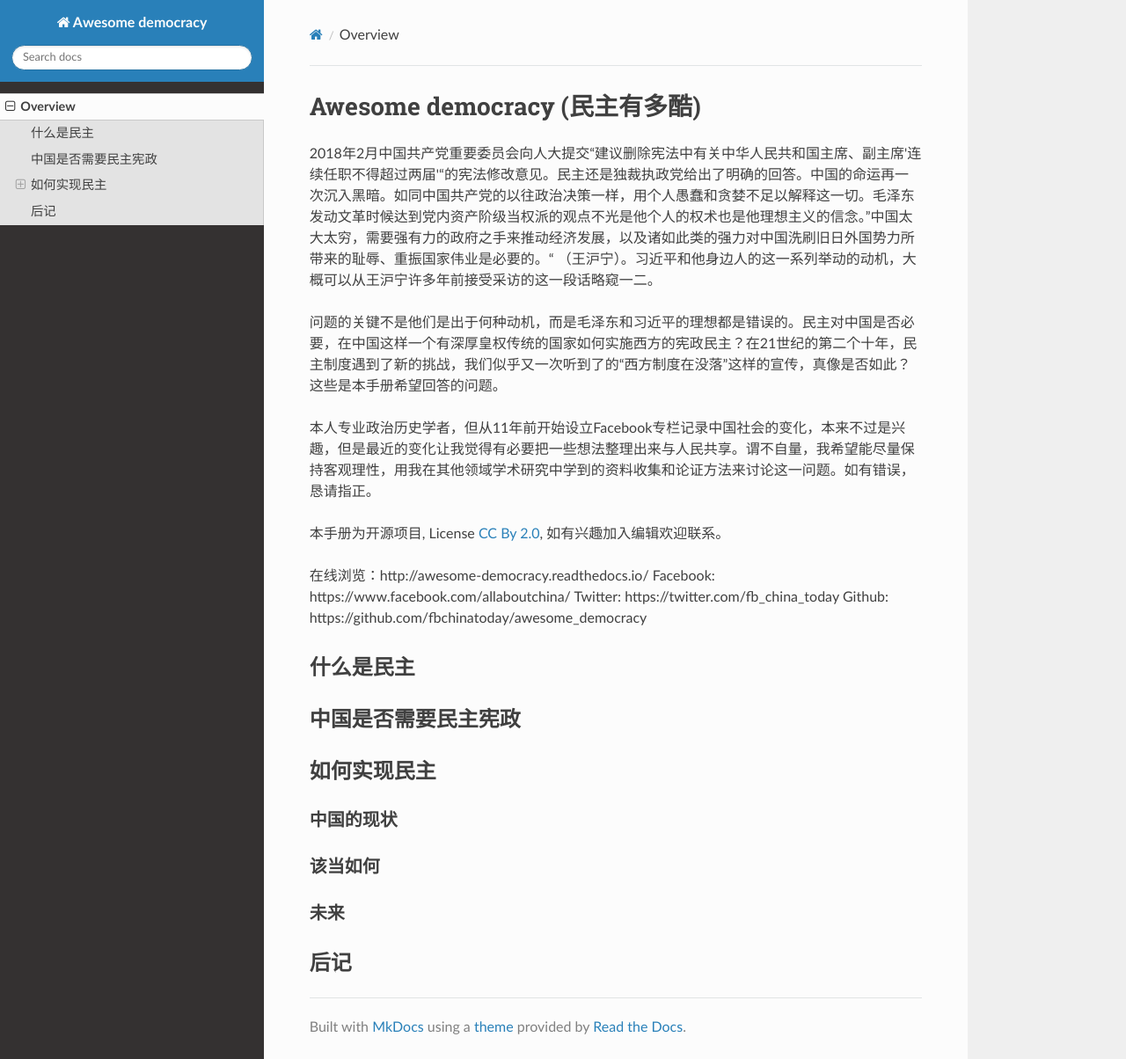
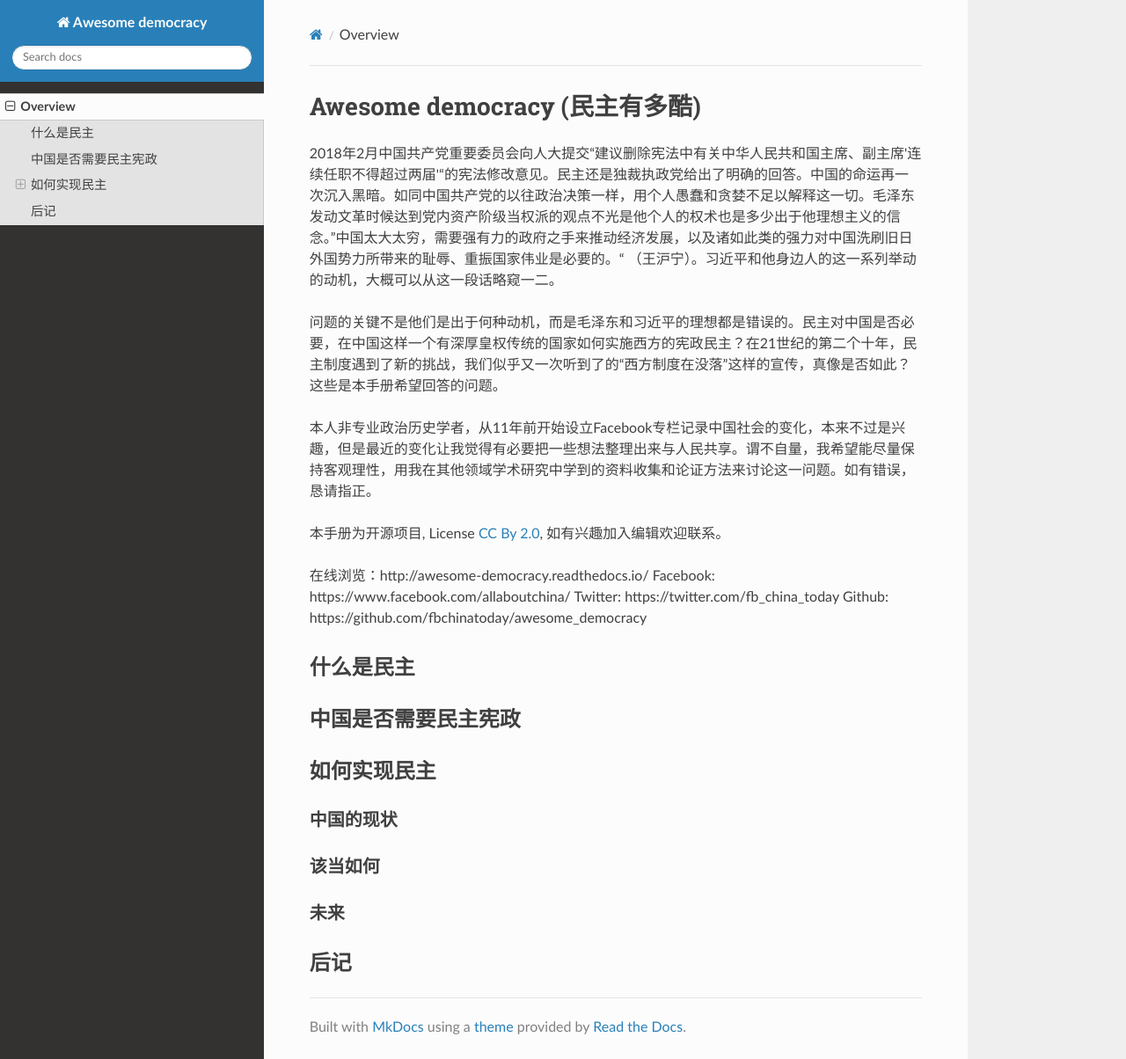
Before and after one commit to fbchinatoday/awesome_democracy, an MkDocs documentation site: the page built from docs/index.md, in a window 1280 px wide and 1204 px high. Shown: the whole window at 88% size. Built offline with MkDocs 1.6.1, drawn with Linux system fonts in a browser that asks for light colours; nearby versions of some CDN libraries; old or Windows-style settings are respelled for this version of MkDocs.

Commit message:
a quick commit

```diff
--- a/docs/index.md
+++ b/docs/index.md
@@ -1,11 +1,11 @@
 Awesome democracy (民主有多酷)
 ===================
 
-2018年2月中国共产党重要委员会向人大提交“建议删除宪法中有关中华人民共和国主席、副主席'连续任职不得超过两届'“的宪法修改意见。民主还是独裁执政党给出了明确的回答。中国的命运再一次沉入黑暗。如同中国共产党的以往政治决策一样，用个人愚蠢和贪婪不足以解释这一切。毛泽东发动文革时候达到党内资产阶级当权派的观点不光是他个人的权术也是他理想主义的信念。”中国太大太穷，需要强有力的政府之手来推动经济发展，以及诸如此类的强力对中国洗刷旧日外国势力所带来的耻辱、重振国家伟业是必要的。“ （王沪宁）。习近平和他身边人的这一系列举动的动机，大概可以从王沪宁许多年前接受采访的这一段话略窥一二。
+2018年2月中国共产党重要委员会向人大提交“建议删除宪法中有关中华人民共和国主席、副主席'连续任职不得超过两届'“的宪法修改意见。民主还是独裁执政党给出了明确的回答。中国的命运再一次沉入黑暗。如同中国共产党的以往政治决策一样，用个人愚蠢和贪婪不足以解释这一切。毛泽东发动文革时候达到党内资产阶级当权派的观点不光是他个人的权术也是多少出于他理想主义的信念。”中国太大太穷，需要强有力的政府之手来推动经济发展，以及诸如此类的强力对中国洗刷旧日外国势力所带来的耻辱、重振国家伟业是必要的。“ （王沪宁）。习近平和他身边人的这一系列举动的动机，大概可以从这一段话略窥一二。
 
 问题的关键不是他们是出于何种动机，而是毛泽东和习近平的理想都是错误的。民主对中国是否必要，在中国这样一个有深厚皇权传统的国家如何实施西方的宪政民主？在21世纪的第二个十年，民主制度遇到了新的挑战，我们似乎又一次听到了的“西方制度在没落”这样的宣传，真像是否如此？ 这些是本手册希望回答的问题。
 
-本人专业政治历史学者，但从11年前开始设立Facebook专栏记录中国社会的变化，本来不过是兴趣，但是最近的变化让我觉得有必要把一些想法整理出来与人民共享。谓不自量，我希望能尽量保持客观理性，用我在其他领域学术研究中学到的资料收集和论证方法来讨论这一问题。如有错误，恳请指正。
+本人非专业政治历史学者，从11年前开始设立Facebook专栏记录中国社会的变化，本来不过是兴趣，但是最近的变化让我觉得有必要把一些想法整理出来与人民共享。谓不自量，我希望能尽量保持客观理性，用我在其他领域学术研究中学到的资料收集和论证方法来讨论这一问题。如有错误，恳请指正。
 
 本手册为开源项目, License [CC By 2.0](https://creativecommons.org/licenses/by/2.0/), 如有兴趣加入编辑欢迎联系。
 
```
Also changed, not shown: README.md (+0 -6 lines).
